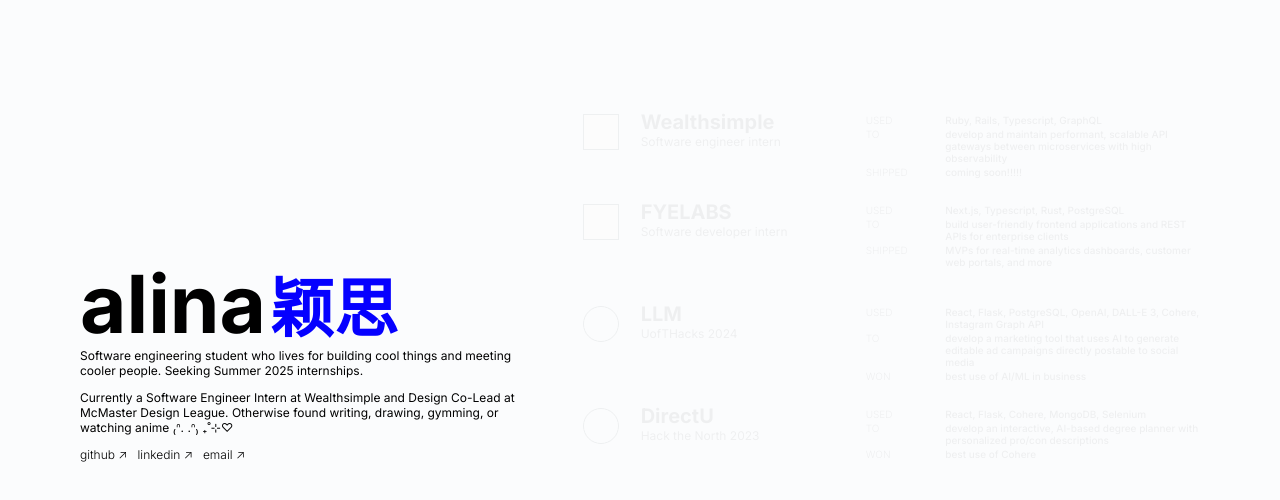
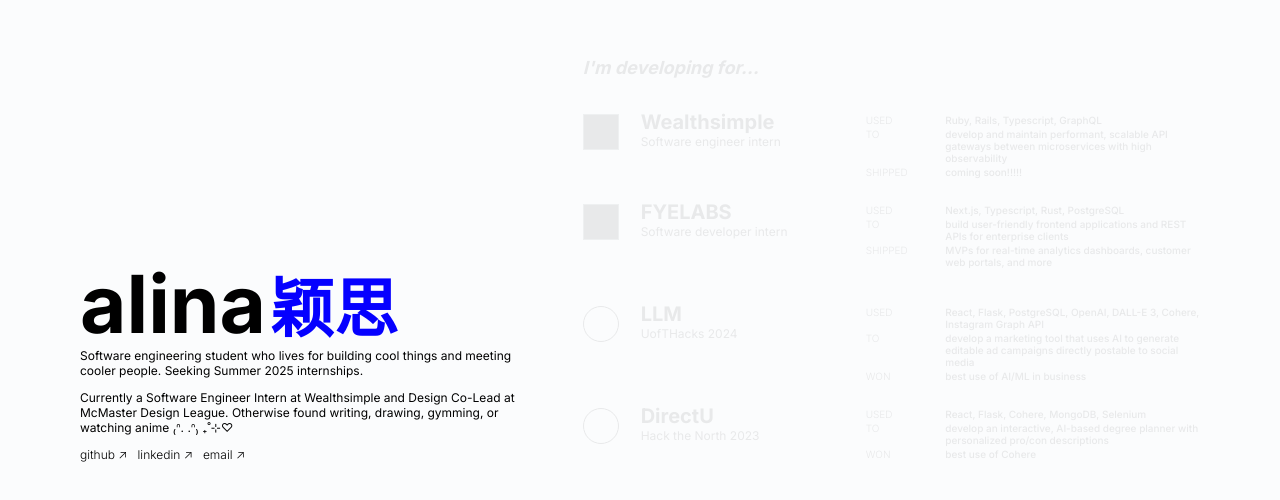
Before and after one commit to charcoalyy/portfolio, a React (Vite) app: page / in a window 1280 px wide. Shown: the part 278-778 px from the top of the page. Built offline with nearby package versions, Linux system fonts and the light colour scheme.

Commit message:
style edits

```diff
--- a/src/components/molecules/styles.module.scss
+++ b/src/components/molecules/styles.module.scss
@@ -5,7 +5,7 @@
   display: grid;
   grid-template-columns: 1fr 5fr 8fr;
   gap: 16px;
-  color: rgba(0, 0, 0, 0.05);
+  color: $grey-10;
 
   .solidBox {
     max-height: 36px;
--- a/src/components/organisms/Projects.tsx
+++ b/src/components/organisms/Projects.tsx
@@ -5,6 +5,9 @@
 const Projects = () => {
   return (
     <div className={styles.projectsContainer}>
+      <div className={styles.title}>
+        <h1>I'm developing for...</h1>
+      </div>
       <div className={styles.projects}>
         {internships.map((project) => (
           <Infobox
--- a/src/components/organisms/styles.module.scss
+++ b/src/components/organisms/styles.module.scss
@@ -53,6 +53,12 @@
   justify-content: flex-end;
   height: 100%;
 
+  .title {
+    color: $grey-10;
+    font-style: italic;
+    font-size: 12px;
+  }
+
   .projects {
     display: flex;
     flex-direction: column;
--- a/src/styles/variables.module.scss
+++ b/src/styles/variables.module.scss
@@ -1,5 +1,6 @@
 $dark-color: #2c2c2c;
 $grey-50: #e3e3e3;
+$grey-10: #e8e9ea;
 $white-color: #f8f8f8;
 $primary-color: #0500ff;
 $primary-50: #f9aeb3;
```
Also changed, not shown: public/dev/ellipse.svg, public/dev/rectangle.svg.
